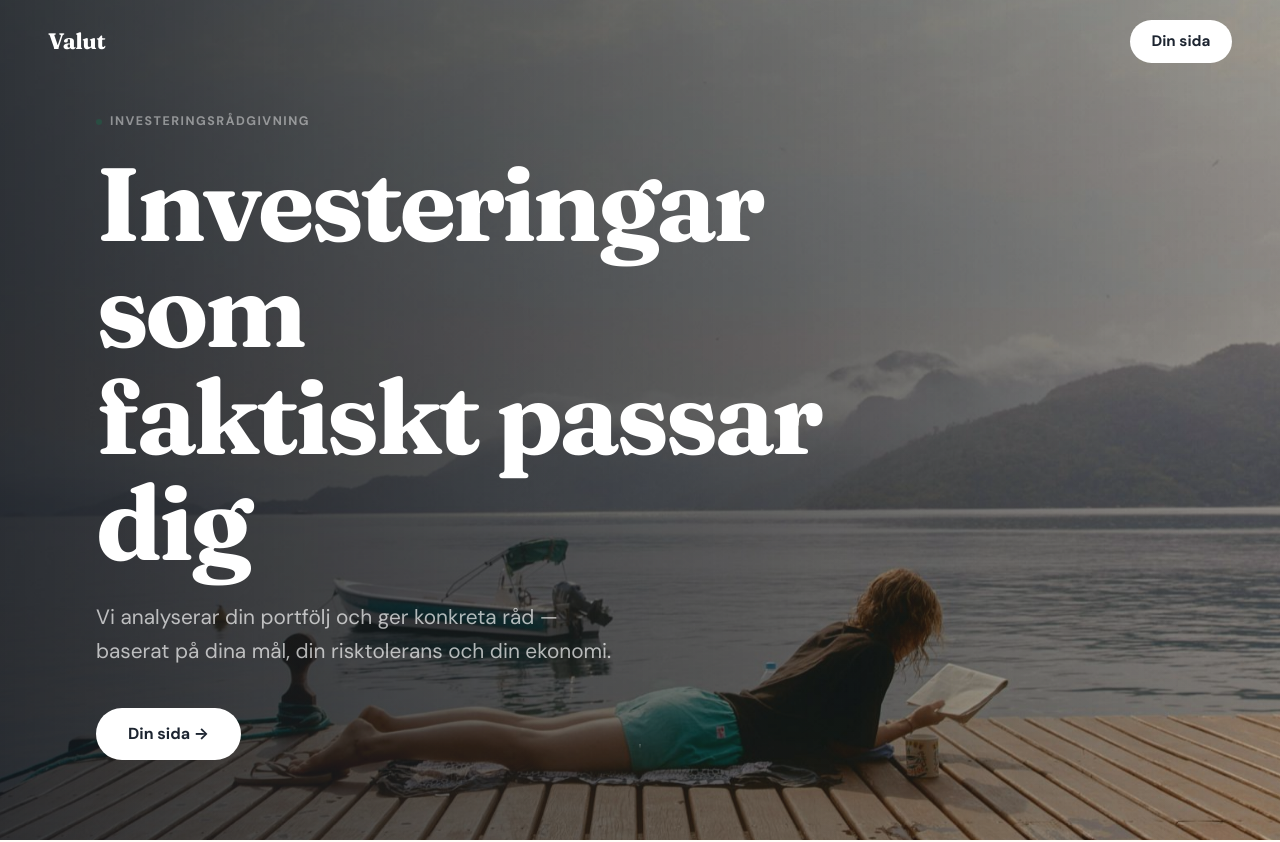
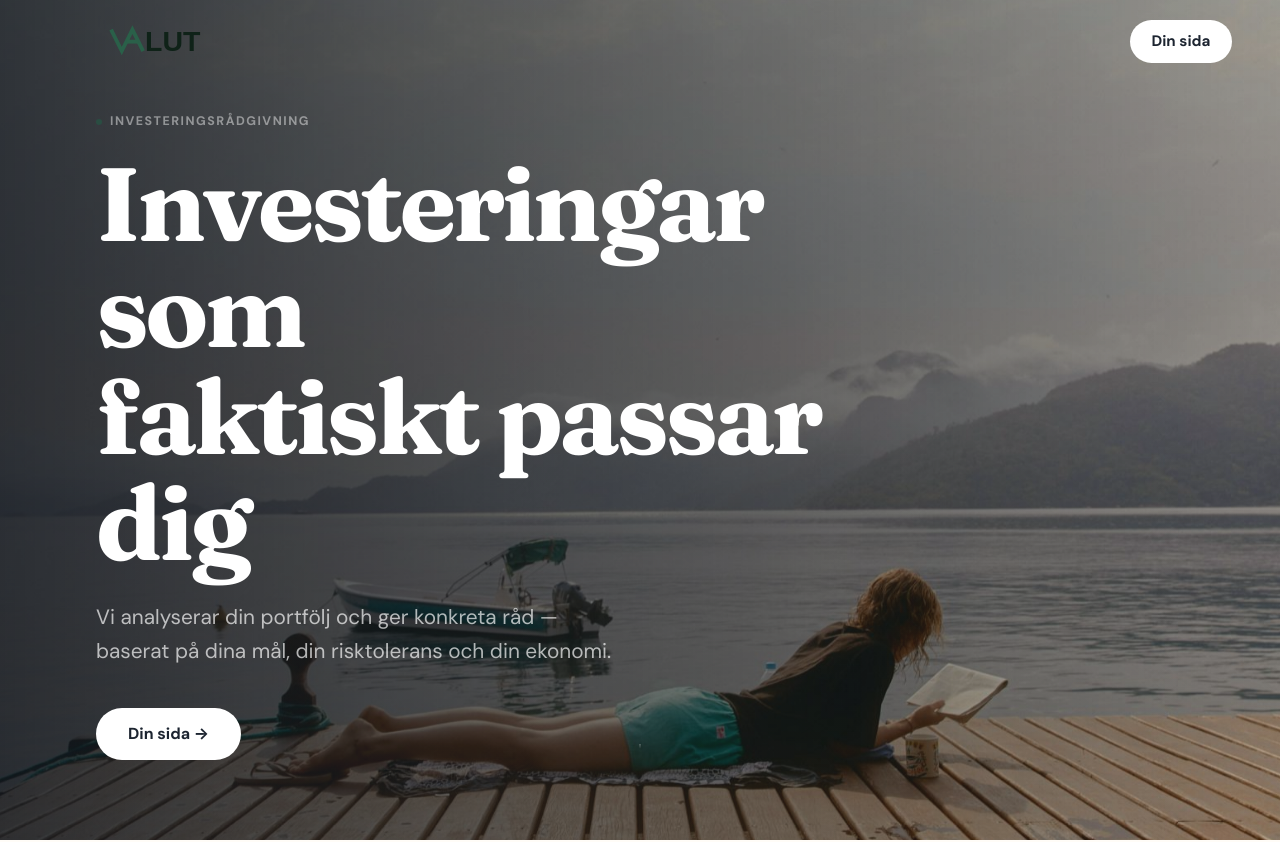
Before and after one commit to lokebahr/valut_florentxlundaisociety, a React (Vite) app in the folder frontend/: page / in a window 1280 px wide. Shown: the top 842 px of the page. Built offline with nearby package versions, Linux system fonts and the light colour scheme.

Commit message:
added logo again

```diff
--- a/frontend/src/index.css
+++ b/frontend/src/index.css
@@ -754,6 +754,14 @@ ul.plain li {
   text-decoration: none;
   letter-spacing: -0.02em;
   transition: color 0.3s;
+  display: flex;
+  align-items: center;
+}
+
+.lp-nav__logo-img {
+  height: 42px;
+  width: auto;
+  display: block;
 }
 
 .lp-nav--solid .lp-nav__logo {
--- a/frontend/src/pages/Home.tsx
+++ b/frontend/src/pages/Home.tsx
@@ -4,6 +4,7 @@ import { Link, useNavigate } from 'react-router-dom'
 import { api } from '../api'
 import { useAuth } from '../auth'
 import imgHero from '../../pictures/bidl3.jpg'
+import logoSvg from '../../pictures/logo.svg'
 import imgSkate from '../../pictures/bild1.jpg'
 import imgCelebrate from '../../pictures/bild2.jpg'
 import imgFamily from '../../pictures/bild4.jpg'
@@ -92,7 +93,9 @@ export function Home() {
   return (
     <div className="lp">
       <header className={`lp-nav${scrolled ? ' lp-nav--solid' : ''}`}>
-        <Link to="/" className="lp-nav__logo">Valut</Link>
+        <Link to="/" className="lp-nav__logo">
+          <img src={logoSvg} alt="Valut" className="lp-nav__logo-img" />
+        </Link>
         <nav className="lp-nav__actions">
           <button
             type="button"
```
